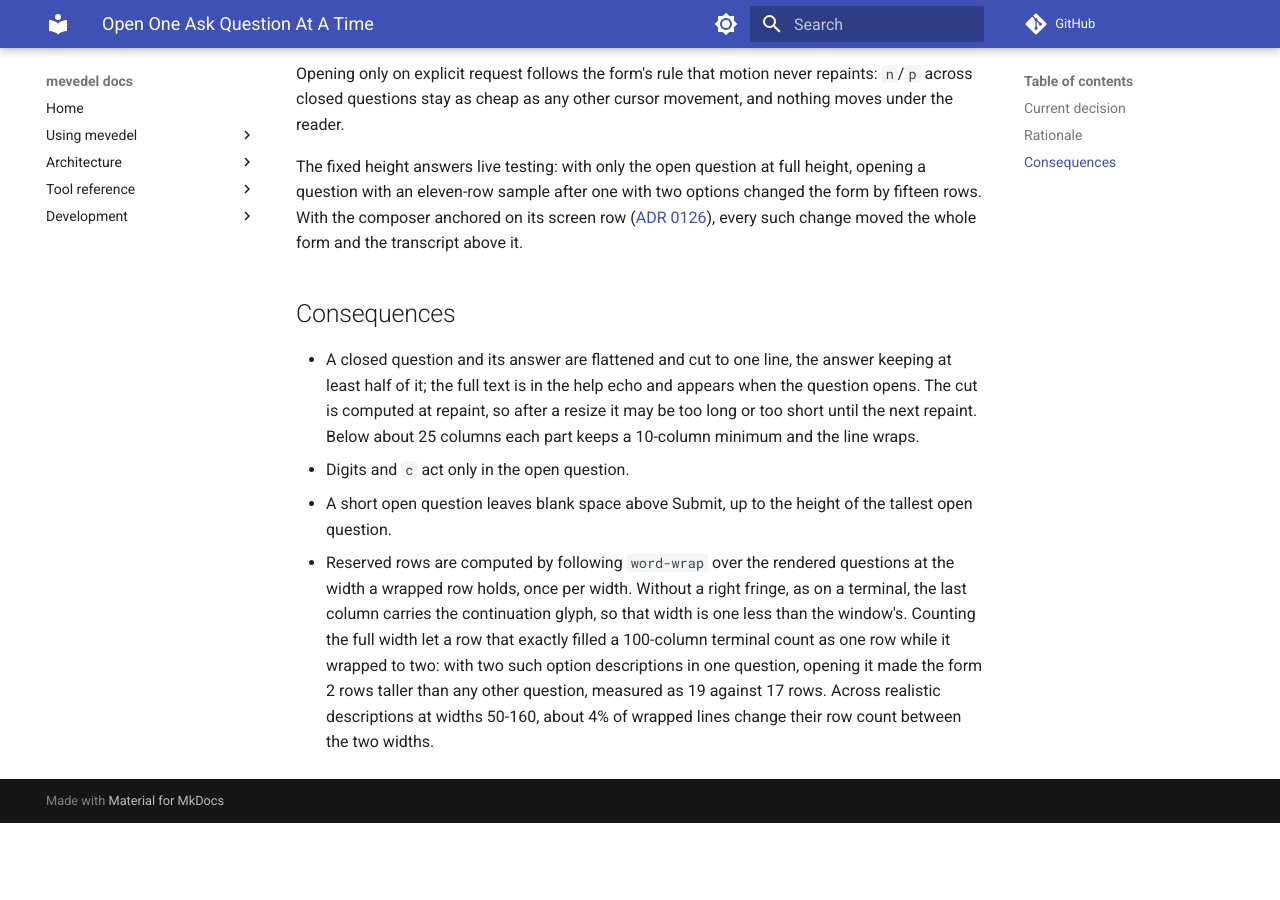
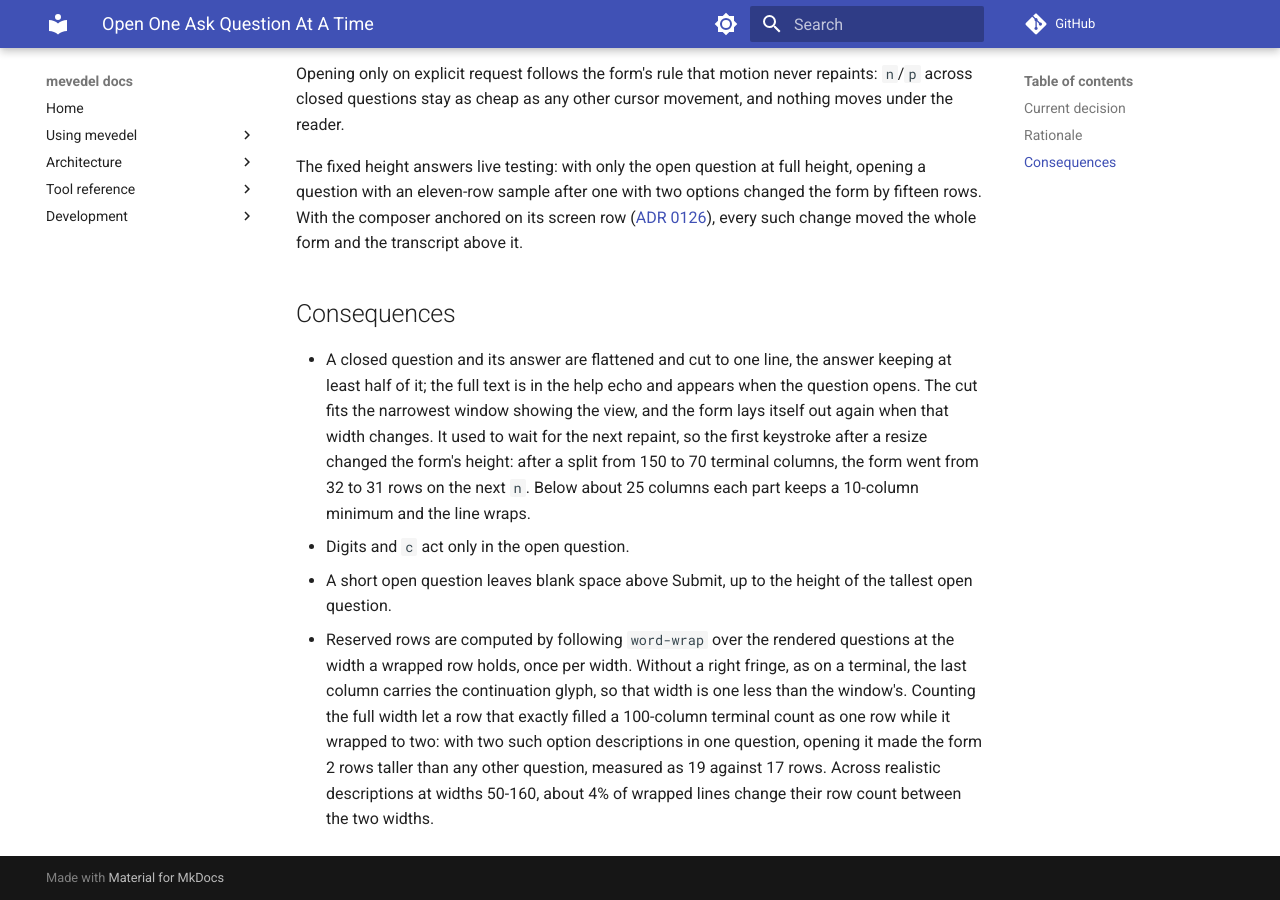
Before and after one commit to FrauH0lle/mevedel, an MkDocs documentation site: the page built from docs/adr/0127-open-one-ask-question-at-a-time.md, in a window 1280 px wide and 900 px high, scrolled down 835 px. Built offline with MkDocs 1.6.1 and Material for MkDocs 9.7.7, drawn with Linux system fonts in a browser that asks for light colours; comment, search, counter and statistics services are not loaded; before the commit the page ends 1658 px from its top, so only the background shows below that.

Commit message:
fix(view): Lay out interaction cards again when the view width changes
An Ask form reserved its height and wrapped its samples at the width of
its last repaint, and the interaction separator was sized when last
rendered.  Nothing repainted them on a resize, so the next keystroke
that repainted the form changed its height: after a split from 150 to
70 terminal columns the form was 32 rows, then 31 on the first `n',
and the zone went from 35 to 33 rows.  The interaction zone now rebuilds
and pending Ask forms lay themselves out again from the zone's
width-change hook.  Ask fits the narrowest window showing the view, as
the rest of the chrome does.  Measured after the change, the form stays
31 rows and the zone 32 from the first step on.

* mevedel-tool-ask-ui.el (mevedel-tool-ask-ui--form-width): Use the
zone width.
(mevedel-tool-ask-ui--width-changed): New, on
mevedel-view-zone-width-change-functions.
* mevedel-view-interaction.el (mevedel-view--interaction-width-changed):
New, on mevedel-view-zone-width-change-functions.
* test/test-mevedel-tool-ask-ui.el:
* test/test-mevedel-view-interaction.el: Cover the re-layout.
* docs/adr/0113-show-ask-samples-inline.md:
* docs/adr/0127-open-one-ask-question-at-a-time.md: Record it.
* docs/tools.md:
* docs/view.md: Describe it.

```diff
--- a/docs/adr/0127-open-one-ask-question-at-a-time.md
+++ b/docs/adr/0127-open-one-ask-question-at-a-time.md
@@ -46,9 +46,12 @@
 
 - A closed question and its answer are flattened and cut to one line, the
   answer keeping at least half of it; the full text is in the help echo and
-  appears when the question opens. The cut is computed at repaint, so after a
-  resize it may be too long or too short until the next repaint. Below about 25
-  columns each part keeps a 10-column minimum and the line wraps.
+  appears when the question opens. The cut fits the narrowest window showing
+  the view, and the form lays itself out again when that width changes. It
+  used to wait for the next repaint, so the first keystroke after a resize
+  changed the form's height: after a split from 150 to 70 terminal columns,
+  the form went from 32 to 31 rows on the next `n`. Below about 25 columns
+  each part keeps a 10-column minimum and the line wraps.
 - Digits and `c` act only in the open question.
 - A short open question leaves blank space above Submit, up to the height of
   the tallest open question.
```
Also changed, not shown: docs/adr/0113-show-ask-samples-inline.md (+5 -4 lines), docs/tools.md (+3 -2 lines), docs/view.md (+3 -1 lines), 4 other files.
